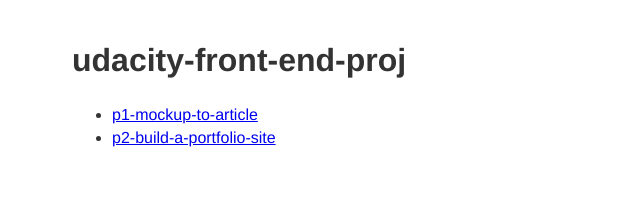
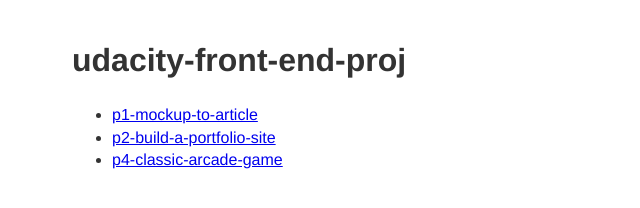
Before and after one commit to chihsuan/udacity-front-end-proj, a plain HTML site: page index.html in a window 1280 px wide. Shown: the whole page, without its empty margins (0-640 px from the left). Drawn offline with Linux system fonts and the light colour scheme.

Commit message:
feat: Update index.html
Add project4 link to index.html

```diff
--- a/index.html
+++ b/index.html
@@ -22,6 +22,9 @@
       <li>
         <a href="./p2-build-a-portfolio-site">p2-build-a-portfolio-site</a>
       </li>
+      <li>
+        <a href="./p4-classic-arcade-game">p4-classic-arcade-game</a>
+      </li>
     </ul>
 
   </body>
```
